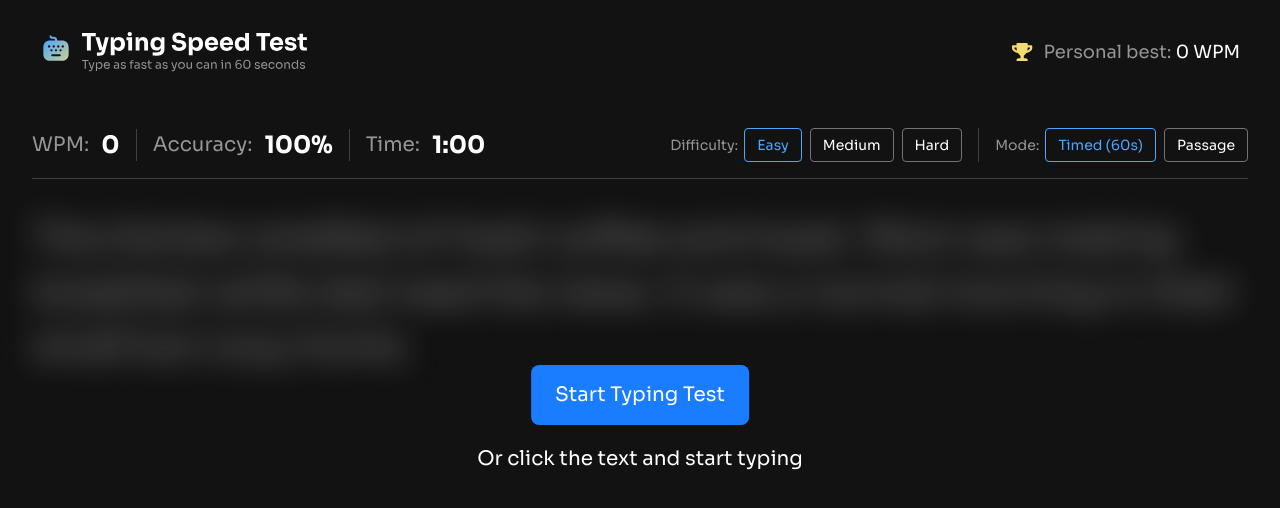
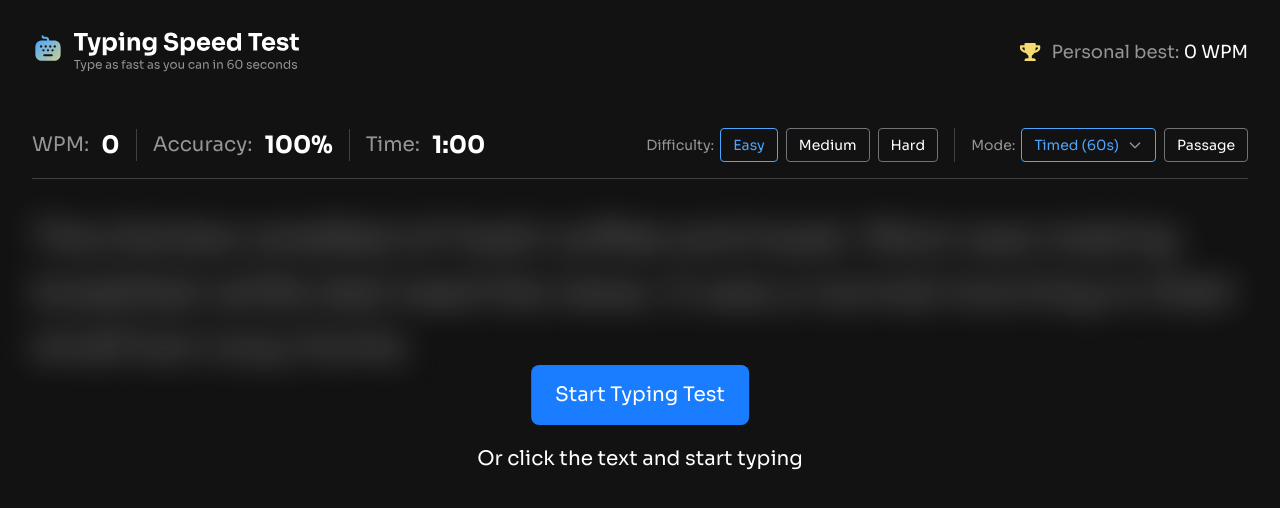
Before and after one commit to ruxy1212/typing-speed-test, a Next.js app: page / in a window 1280 px wide. Shown: the top 508 px of the page. Built offline with nearby package versions, Linux system fonts and the light colour scheme.

Commit message:
Added max-width for the container

```diff
--- a/src/components/_fragments/control-section.tsx
+++ b/src/components/_fragments/control-section.tsx
@@ -3,9 +3,17 @@ import { Fragment, useState } from "react";
 interface ControlSectionProps<T extends string> {
     label: string;
     name: string;
-    options: { value: T; label: string }[];
+    // options supports an optional `subOptions` array for desktop popovers.
+    // Each subOption can be an object like { label: string, seconds?: number }
+    options: any[];
+    // optional mobile-specific flattened options (if not provided, `options` is used)
+    optionsMobile?: any[];
     value: T;
     onChange: (value: T) => void;
+    // called when a sub-option (e.g. a specific timed duration) is selected
+    onSubOptionSelect?: (parentValue: T, seconds: number) => void;
+    // current timed duration to highlight selected suboption in desktop popover
+    currentTimedDuration?: number;
     disabled?: boolean;
 }
 
@@ -13,12 +21,16 @@ export default function ControlSection<T extends string>({
     label,
     name,
     options,
+    optionsMobile,
     value,
     onChange,
+    onSubOptionSelect,
+    currentTimedDuration,
     disabled
 }: ControlSectionProps<T>) {
     const [isOpen, setIsOpen] = useState(false);
-    const selectedOption = options.find(opt => opt.value === value);
+    const [openSubIndex, setOpenSubIndex] = useState<number | null>(null);
+    const selectedOption = options.find((opt: any) => opt.value === value);
 
     return (
         <>
@@ -26,12 +38,12 @@ export default function ControlSection<T extends string>({
             <div className="hidden md:flex gap-1.5 items-center text-ts-neutral-400">
                 <span className="text-sm">{label}:</span>
                 <div className="flex gap-2">
-                    {options.map((option) => (
+                    {options.map((option, index) => (
+                        <div key={option.value} className="relative">
                             <label
-                            key={option.value}
                                 className={`
                                     px-3 py-1.5 rounded border
-                                transition-colors text-sm font-medium
+                                    transition-colors text-sm font-medium flex items-center gap-2
                                     ${disabled ? 'cursor-not-allowed' : 'cursor-pointer'}
                                     ${value === option.value
                                         ? 'border-ts-blue-400 text-ts-blue-400'
@@ -48,8 +60,44 @@ export default function ControlSection<T extends string>({
                                     className="sr-only"
                                     disabled={disabled}
                                 />
-                            {option.label}
+                                <span className="whitespace-nowrap">{option.label}</span>
+
+                                {/* If this option has subOptions, show a small chevron to open a popover */}
+                                {option.subOptions && (
+                                    <button
+                                        type="button"
+                                        onClick={(ev) => { ev.stopPropagation(); if (disabled) return; setOpenSubIndex(openSubIndex === index ? null : index); }}
+                                        className="text-ts-neutral-400 hover:text-ts-neutral-200"
+                                        aria-expanded={openSubIndex === index}
+                                    >
+                                        <svg className={`w-4 h-4 transition-transform ${openSubIndex === index ? 'rotate-180' : ''}`} fill="none" stroke="currentColor" viewBox="0 0 24 24">
+                                            <path strokeLinecap="round" strokeLinejoin="round" strokeWidth={2} d="M19 9l-7 7-7-7" />
+                                        </svg>
+                                    </button>
+                                )}
                             </label>
+
+                            {/* Desktop suboptions popover */}
+                            {option.subOptions && openSubIndex === index && !disabled && (
+                                <div className="absolute top-full mt-2 right-0 z-20 w-40 bg-ts-neutral-800 border border-ts-neutral-500 rounded shadow-lg">
+                                    {option.subOptions.map((sub: any) => (
+                                        <button
+                                            key={sub.seconds ?? sub.label}
+                                            type="button"
+                                            onClick={() => {
+                                                onSubOptionSelect?.(option.value as T, sub.seconds ?? sub.value);
+                                                // ensure parent option is selected as mode
+                                                onChange(option.value as T);
+                                                setOpenSubIndex(null);
+                                            }}
+                                            className={`w-full text-left px-3 py-2 text-sm ${currentTimedDuration === sub.seconds ? 'bg-ts-neutral-700 text-ts-blue-400' : 'hover:bg-ts-neutral-700'}`}
+                                        >
+                                            {sub.label}
+                                        </button>
+                                    ))}
+                                </div>
+                            )}
+                        </div>
                     ))}
                 </div>
             </div>
@@ -75,13 +123,20 @@ export default function ControlSection<T extends string>({
 
                 {isOpen && !disabled && (
                     <div className="absolute z-10 w-full mt-1 bg-ts-neutral-800 border border-ts-neutral-500 rounded shadow-lg">
-                        {options.map((option, index) => (
-                            <Fragment key={option.value}>
+                        {(optionsMobile ?? options).map((option: any, index: number) => (
+                            <Fragment key={option.value ?? `${option.parentValue}-${option.seconds}` }>
                                 <label
                                     className="flex items-center gap-3 px-3 py-2.5 hover:bg-ts-neutral-700 cursor-pointer text-ts-neutral-0"
                                     onClick={() => {
                                         if (disabled) return;
+                                        // If this is a mobile sub-option, it will have parentValue and seconds
+                                        if (option.parentValue && option.seconds) {
+                                            onSubOptionSelect?.(option.parentValue as T, option.seconds);
+                                            // also make sure the parent mode is selected
+                                            onChange(option.parentValue as T);
+                                        } else {
                                             onChange(option.value as T);
+                                        }
                                         setIsOpen(false);
                                     }}
                                 >
@@ -90,7 +145,10 @@ export default function ControlSection<T extends string>({
                                             type="radio"
                                             name={`${name}-mobile`}
                                             value={option.value}
-                                            checked={value === option.value}
+                                            checked={
+                                                // checked if option is parent mode and matches value
+                                                option.parentValue ? (value === option.parentValue) : (value === option.value)
+                                            }
                                             onChange={() => {}}
                                             className="appearance-none w-4 h-4 border-2 border-ts-neutral-400 rounded-full checked:border-ts-blue-400 checked:border-[6px]"
                                             disabled={disabled}
@@ -99,7 +157,7 @@ export default function ControlSection<T extends string>({
                                     <span className="text-sm">{option.label}</span>
                                 </label>
 
-                                {index < options.length - 1 && (
+                                {index < (optionsMobile ?? options).length - 1 && (
                                     <div className="h-px bg-ts-neutral-700 mx-2" />
                                 )}
                             </Fragment>
--- a/src/components/_fragments/menu.tsx
+++ b/src/components/_fragments/menu.tsx
@@ -13,6 +13,8 @@ interface MenuProps {
     time: string;
     onDifficultyChange: (difficulty: Difficulty) => void;
     onModeChange: (mode: Mode) => void;
+    timedDuration: number;
+    onTimedChange: (seconds: number) => void;
     testState: 'idle' | 'running' | 'completed';
 }
 
@@ -22,10 +24,7 @@ const difficultyOptions: { value: Difficulty; label: string }[] = [
     { value: 'hard', label: 'Hard' },
 ];
 
-const modeOptions: { value: Mode; label: string }[] = [
-    { value: 'timed', label: 'Timed (60s)' },
-    { value: 'passage', label: 'Passage' },
-];
+const TIMED_DURATIONS = [15, 30, 45, 60, 90, 120];
 
 export default function Menu({
     difficulty,
@@ -35,10 +34,24 @@ export default function Menu({
     time,
     onDifficultyChange,
     onModeChange,
+    timedDuration,
+    onTimedChange,
     testState
 }: MenuProps) {
+    // Desktop options
+    const modeOptions = [
+        { value: 'timed' as Mode, label: `Timed (${timedDuration}s)`, subOptions: TIMED_DURATIONS.map(s => ({ seconds: s, label: `Timed ${s}s` })) },
+        { value: 'passage' as Mode, label: 'Passage' },
+    ];
+
+    // Mobile options
+    const modeOptionsMobile = [
+        ...TIMED_DURATIONS.map(s => ({ parentValue: 'timed' as Mode, seconds: s, label: `Timed ${s}s` })),
+        { value: 'passage' as Mode, label: 'Passage' },
+    ];
     return (
-        <div className="flex justify-between items-center flex-wrap lg:flex-nowrap gap-4 pb-4 border-b border-ts-neutral-700 overflow-x-auto no-scrollbar">
+        <div className="overflow-x-auto overflow-y-visible no-scrollbar -mb-60 pb-60">
+          <div className="flex justify-between items-center flex-wrap lg:flex-nowrap gap-4 pb-4 border-b border-ts-neutral-700">
             <div className="flex gap-4 justify-center items-center w-full lg:w-auto md:justify-start">
                 <StatSection label="WPM" value={wpm} />
                 <Divider />
@@ -63,11 +76,18 @@ export default function Menu({
                     label="Mode"
                     name="mode"
                     options={modeOptions}
+                    optionsMobile={modeOptionsMobile}
                     value={mode}
                     onChange={onModeChange}
+                    onSubOptionSelect={(parent, seconds) => {
+                        onModeChange(parent);
+                        onTimedChange(seconds);
+                    }}
+                    currentTimedDuration={timedDuration}
                     disabled={testState === 'running'}
                 />
             </div>
+          </div>
         </div>
     );
 }
--- a/src/components/header.tsx
+++ b/src/components/header.tsx
@@ -9,7 +9,7 @@ export default function Header() {
     const { personalBest } = useTypingTestContext();
 
     return (
-        <header className="w-full max-w-300 mx-auto flex justify-between items-center">
+        <header className="w-full max-w-344 mx-auto flex justify-between items-center">
             <div>
                 <LogoLarge className="hidden md:block h-10" />
                 <LogoSmall className="block md:hidden h-8" />
--- a/src/components/main.tsx
+++ b/src/components/main.tsx
@@ -16,10 +16,12 @@ export default function Main() {
         currentAccuracy,
         displayTime,
         testState,
+        timedDuration,
+        setTimedDuration,
     } = useTypingTestContext();
 
     return (
-        <main className="flex flex-col gap-8">
+        <main className="flex flex-col max-w-344 mx-auto gap-8">
             <Menu
                 difficulty={difficulty}
                 mode={mode}
@@ -28,6 +30,8 @@ export default function Main() {
                 time={displayTime}
                 onDifficultyChange={setDifficulty}
                 onModeChange={setMode}
+                timedDuration={timedDuration}
+                onTimedChange={setTimedDuration}
                 testState={testState}
             />
             <TextContainer />
--- a/src/components/result.tsx
+++ b/src/components/result.tsx
@@ -21,7 +21,7 @@ export default function Result({ wpm, accuracy, characters, verdict = 'default'
         }
     }
     return (
-        <div className="relative flex flex-col justify-center items-center gap-6 md:gap-8">
+        <div className="relative flex flex-col justify-center items-center max-w-344 mx-auto gap-6 md:gap-8">
             {verdict === 'high-score' ? (
                 <IconHighScore className="" />
             ) : (
--- a/src/hooks/useTypingTest.ts
+++ b/src/hooks/useTypingTest.ts
@@ -21,7 +21,7 @@ interface TestResult {
   verdict: Verdict;
 }
 
-const TIMED_MODE_DURATION = 60; // seconds
+const DEFAULT_TIMED_MODE_DURATION = 60;
 const PERSONAL_BEST_KEY = 'typing-test-personal-best';
 
 // Get personal best from localStorage
@@ -48,6 +48,7 @@ export function useTypingTest() {
   // Settings
   const [difficulty, setDifficulty] = useState<Difficulty>('easy');
   const [mode, setMode] = useState<Mode>('timed');
+  const [timedDuration, setTimedDuration] = useState<number>(DEFAULT_TIMED_MODE_DURATION);
 
   // Test state
   const [testState, setTestState] = useState<TestState>('idle');
@@ -126,7 +127,7 @@ export function useTypingTest() {
 
   // Get time remaining for timed mode, or elapsed for passage mode
   const displayTime = mode === 'timed'
-    ? formatTime(Math.max(0, TIMED_MODE_DURATION - timeElapsed))
+    ? formatTime(Math.max(0, timedDuration - timeElapsed))
     : formatTime(timeElapsed);
 
   // Start the timer
@@ -196,7 +197,7 @@ export function useTypingTest() {
     }
 
     // Check if time is up in timed mode
-    else if (mode === 'timed' && timeElapsed >= TIMED_MODE_DURATION) {
+    else if (mode === 'timed' && timeElapsed >= timedDuration) {
       timerId = window.setTimeout(() => {
         completeTest();
       }, 0);
@@ -206,7 +207,7 @@ export function useTypingTest() {
         window.clearTimeout(timerId);
       }
     };
-  }, [testState, typedText.length, passageText.length, mode, timeElapsed, completeTest]);
+  }, [testState, typedText.length, passageText.length, mode, timeElapsed, timedDuration, completeTest]);
 
   // Start the test
   const startTest = useCallback(() => {
@@ -311,5 +312,9 @@ export function useTypingTest() {
 
     // Result
     result,
+
+    // Timed config
+    timedDuration,
+    setTimedDuration,
   };
 }
```
Lines whose indentation alone changed are shown as unchanged.
